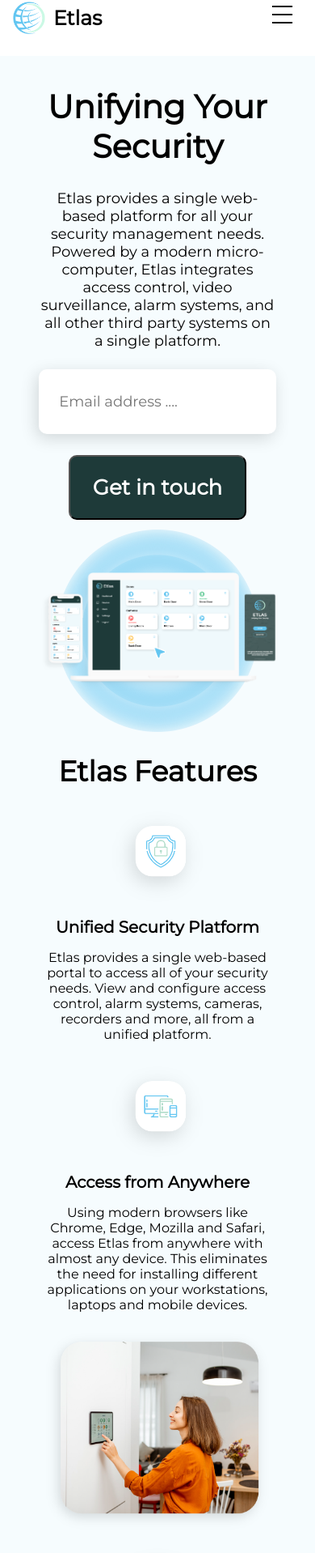
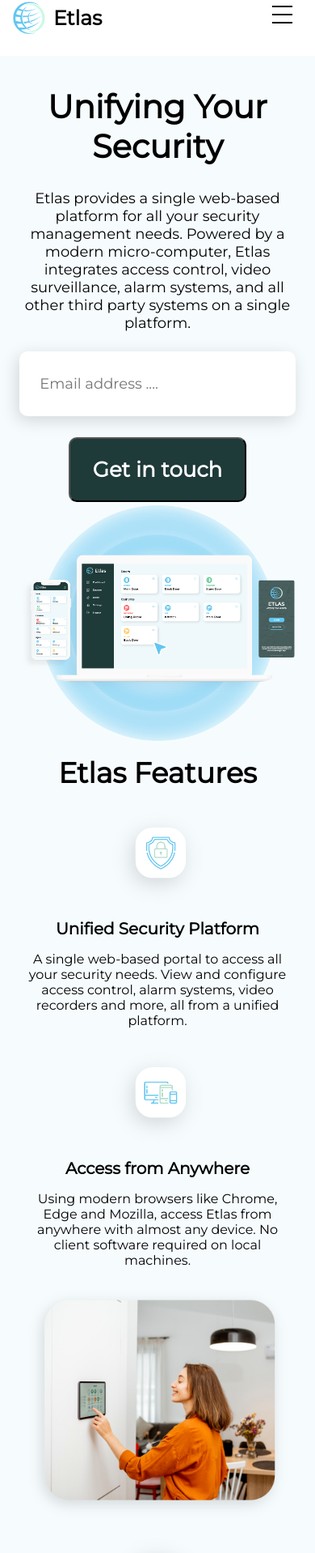
Before and after one commit to danieltham/etlaslanding, a React (Create React App) app: page / in a window 390 px wide. Shown: the part 26-1944 px from the top of the page at 81% size. Built offline with nearby package versions, Linux system fonts and the light colour scheme.

Commit message:
Production copy

```diff
--- a/src/components/about/index.css
+++ b/src/components/about/index.css
@@ -5,10 +5,10 @@
 
 
 .about_section{
-    padding: 2em 3em;
+    padding: 2em 0em;
     width: 100%;
     display: flex;
-    justify-content: space-between;
+    justify-content: center;
     align-items: center;
     font-family: 'main_font';
     /* background: url(../../asset/aboutBG.png); */
@@ -18,7 +18,7 @@
 }
 
 .about_txt{
-    width: 40%;
+    width: 70%;
     padding: 2em 0;
 }
 
@@ -30,9 +30,9 @@
 
 .about_txt p{
     font-size: 20px;
-    margin: 0;
+    margin: 1em 0em;
     font-weight: 500;
-    padding: 6px 0;
+    padding: 2px 0;
 }
 .about_txt button{
     height: 60px;
@@ -51,6 +51,17 @@
     margin: 1.5em 0;
     transition: .3s;
 }
+
+.about_txt a{
+
+    font-size: 20px;
+    font-family: 'main_font';
+
+    font-weight: 600;
+    color: #fff;
+    text-decoration: none;
+}
+
 .slick-arrow::before{
     /* content: '>'; */
     color: #fff ;
--- a/src/components/about/index.js
+++ b/src/components/about/index.js
@@ -22,10 +22,12 @@
         <h4>About us</h4>
         <p>
           We are a team of engineers and security professionals who strive to
-          create better products for our users. With experience in a broad range
-          of modern technology stacks, we believe security technology can be
-          delivered to users with ease and simplicity, just like how we use
-          other web applications in our everyday lives.{" "}
+          create better products for our users.
+          </p>
+          <p>
+          With experience in a broad range
+          across technology, we believe security should be
+          delivered to users with ease and simplicity.
         </p>
         <p>
           Etlas is part of the product portfolio of Integrated Security
@@ -33,9 +35,9 @@
           designing, and building security and digital solutions for users in
           multiple industries.
         </p>
-        <button>Learn More</button>
+        <button><a href="https://isssecurity.sg">Learn More</a></button>
       </div>
-
+{/*
       <div className="about_boxes_container">
 
         <Slider {...sliderSettings}>
@@ -83,6 +85,7 @@
         </Slider>
 
       </div>
+ */}
     </div>
   );
 }
--- a/src/components/features/index.css
+++ b/src/components/features/index.css
@@ -9,7 +9,7 @@
     flex-wrap: wrap;
     flex-direction: row;
     justify-content: center;
-    align-items: top;
+    align-items: center;
     grid-template-columns: min-content;
 }
 
@@ -32,10 +32,12 @@
 }
 
 .features_box{
-    width: 35%;
+    width: 38%;
+    height: 80%;
     display: flex;
     flex-wrap: wrap;
     flex-direction: row;
+    align-items: center;
 
 }
 
@@ -48,26 +50,26 @@
 }
 
 .feature_img{
-    width: 65%;
-    height: 100%;
-    align-items: top;
+    width: 62%;
+    height: 80%;
+
 }
 
 .feature_img img{
     width: 100%;
-    align-items: top;
+
 }
 
 
 .feature h5{
-    font-size: 22px;
+    font-size: 24px;
     color: #000;
     font-family: 'main_font';
     font-weight: bold;
     margin: 0;
 }
 .feature_row_2 h5{
-    font-size: 22px;
+    font-size: 24px;
     color: #000;
     font-family: 'main_font';
     font-weight: bold;
@@ -91,12 +93,16 @@
     flex-wrap: wrap;
     flex-direction: column;
     text-align: right;
+    margin-left: 3em;
+
 }
  .feature:nth-child(2) {
     display: flex;
     flex-wrap: wrap;
     flex-direction: column;
     text-align: right;
+    margin-left: 3em;
+
 }
  .feature:nth-child(3){
     display: flex;
@@ -131,14 +137,14 @@
 }
 
 .feature p{
-    font-size: 18px;
+    font-size: 20px;
     font-family: 'main_font';
     color: #000;
     font-weight: 500;
 }
 
 .feature_row_2 p{
-    font-size: 18px;
+    font-size: 20px;
     font-family: 'main_font';
     color: #000;
     font-weight: 500;
@@ -210,8 +216,13 @@
         flex-direction: column;
     }
 
-    .feature{
+    .feature:nth-child(1){
         align-items: center !important;
+        margin-left: 0em;
+    }
+    .feature:nth-child(2){
+        align-items: center !important;
+        margin-left: 0em;
     }
 
     .feature_row_2:nth-child(1){
--- a/src/components/features/index.js
+++ b/src/components/features/index.js
@@ -10,21 +10,21 @@
 
 export default function Features(){
     return(
-        <div className="features_section" >
+        <div id="etlas_features" className="features_section" >
             <h4>Etlas Features</h4>
             <div className="etlas_features">
                 <div className="features_box">
                     <div className="feature">
                         <div><img alt='' src={shieldImg} /></div>
                         <h5>Unified Security Platform</h5>
-                        <p>Etlas provides a single web-based portal to access all of your security needs. View and configure access control, alarm systems, cameras, recorders and more, all from a unified platform.</p>
+                        <p>A single web-based portal to access all your security needs. View and configure access control, alarm systems, video recorders and more, all from a unified platform.</p>
                     </div>
 
 
                     <div className="feature">
                     <div><img alt='' src={truckImg} /></div>
                         <h5>Access from Anywhere </h5>
-                        <p>Using modern browsers like Chrome, Edge, Mozilla and Safari, access Etlas from anywhere with almost any device. This eliminates the need for installing different applications on your workstations, laptops and mobile devices.</p>
+                        <p>Using modern browsers like Chrome, Edge and Mozilla, access Etlas from anywhere with almost any device. No client software required on local machines.</p>
                     </div>
                 </div>
                 <div className="feature_img">
@@ -35,21 +35,21 @@
                     <div className="feature_row_2">
                     <div><img alt='' src={flexiblityImg} /></div>
                         <h5>Flexibility </h5>
-                        <p>In our design concept, we placed emphasis on flexibility for our users. You may use our control boards for access control, alarm  systems, or for general signaling to secondary systems. A single type of hardware to simplify your implementation while maintaining the ability to cater for complex requirements.</p>
+                        <p>Use our control boards for access control, alarm  systems or general signaling to secondary systems. A single type of hardware to simplify your implementation while maintaining the ability for complex customisations.</p>
                     </div>
 
 
                     <div className="feature_row_2">
                     <div><img alt='' src={tvImg} /></div>
                         <h5>Modern. Intuitive. User-centric</h5>
-                        <p>With user experience as a key focus, we strive to provide the most intuitive and modern user interface in the market. This enables you and your team to get started with minimal onboarding and training.</p>
+                        <p>We strive to provide the most intuitive and modern user interface in the market. Get started with minimal onboarding and training.</p>
                     </div>
 
 
                     <div className="feature_row_2">
                     <div><img alt='' src={puzzleImg} /></div>
                         <h5>Modularity </h5>
-                        <p>Etlas allows you to select only the features you require, paying only for what you need. No complex licensing bundles and bloated software. Choose to deploy on your own premises or on  our cloud platforms; the user experience will be completely the same.</p>
+                        <p>Select only the features you require with no complex licensing structures. Deploy on-premise or on our platform; the user experience will be completely the same.</p>
                     </div>
                 </div>
 
--- a/src/components/messageForm/index.css
+++ b/src/components/messageForm/index.css
@@ -8,7 +8,7 @@
     display: flex;
     align-items: center;
     justify-content: space-between;
-    padding: 3em 0;
+    padding: 1em 0;
 
 }
 
@@ -79,6 +79,7 @@
     width: 100%;
 }
 
+
 .form_inps div{
     width: 100%;
     display: flex;
@@ -119,7 +120,15 @@
     margin-top: 1em;
 }
 
+.message_form a{
 
+    font-size: 20px;
+    font-family: 'main_font';
+
+    font-weight: 600;
+    color: #fff;
+    text-decoration: none;
+}
 .form_section_txt{
     width: 45%;
     display: flex;
--- a/src/components/navbar/index.css
+++ b/src/components/navbar/index.css
@@ -96,6 +96,15 @@
         background-color: rgba(30, 58, 57 ,.8);
     }
 
+    .nav-links a{
+
+      font-size: 20px;
+      font-family: 'main_font';
+
+      font-weight: 600;
+      color: #fff;
+      text-decoration: none;
+  }
 
   @media (max-width:1024px) {
     .nav > .nav-links > a{
--- a/src/components/navbar/index.js
+++ b/src/components/navbar/index.js
@@ -27,9 +27,9 @@
 
             <div class="nav-links">
                 <a onClick={()=>setNavState(false)} href="#home">Home</a>
-                <a onClick={()=>setNavState(false)} href="#solution"> Our Solution </a>
+                <a onClick={()=>setNavState(false)} href="#etlas_features"> Our Solution </a>
                 <a onClick={()=>setNavState(false)} href="#about">About Us</a>
-               <button onClick={()=>setNavState(false)}>Enquiry</button>
+               <button onClick={()=>setNavState(false)}><a href="#message_form_section">Enquiry</a></button>
             </div>
         </div>
           </OutsideClickHandler>
--- a/src/pages/home/index.css
+++ b/src/pages/home/index.css
@@ -5,7 +5,7 @@
 
 .home_page{
     background-color: #F6FCFE;
-    padding: 2em 1em;
+    padding: 2em 3em;
     overflow-x: hidden;
     width: 100%;
 }
@@ -99,7 +99,7 @@
 
 @media (max-width:550px) {
     .home_page{
-        padding: 2em 3em;
+        padding: 2em 1.5em;
     }
 }
 
--- a/src/pages/home/index.js
+++ b/src/pages/home/index.js
@@ -24,7 +24,7 @@
 
                     <div className="ourCode_txt">
                         <h4>Our Code, Our Hardware</h4>
-                        <p>Our control boards are designed and developed in-house by Etlas engineers – we own our source code and hardware. This provides you with the customizability which off-the-shelve   software don’t. We understand that you may have specific         security needs which are important to you, and we are here   for you.</p>
+                        <p>Our control boards are designed and developed in-house by Etlas engineers – we own our source code and hardware. This provides you with the customisability for complex requirements. </p>
                     </div>
                 </div>
 
```
Also changed, not shown: src/components/footer/index.js (+11 -10 lines), src/components/messageForm/index.js (+29 -15 lines).
